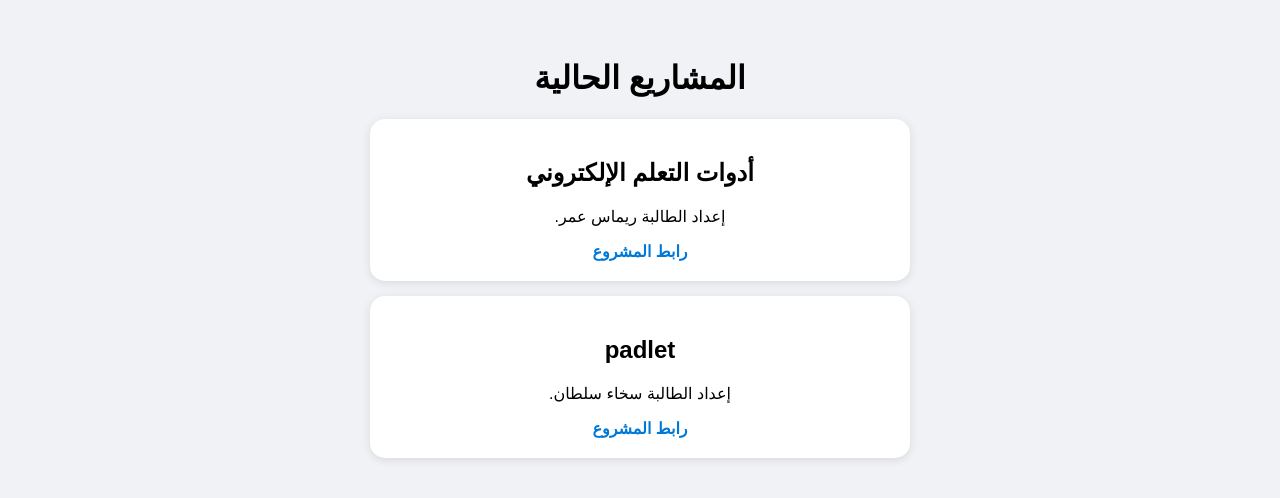
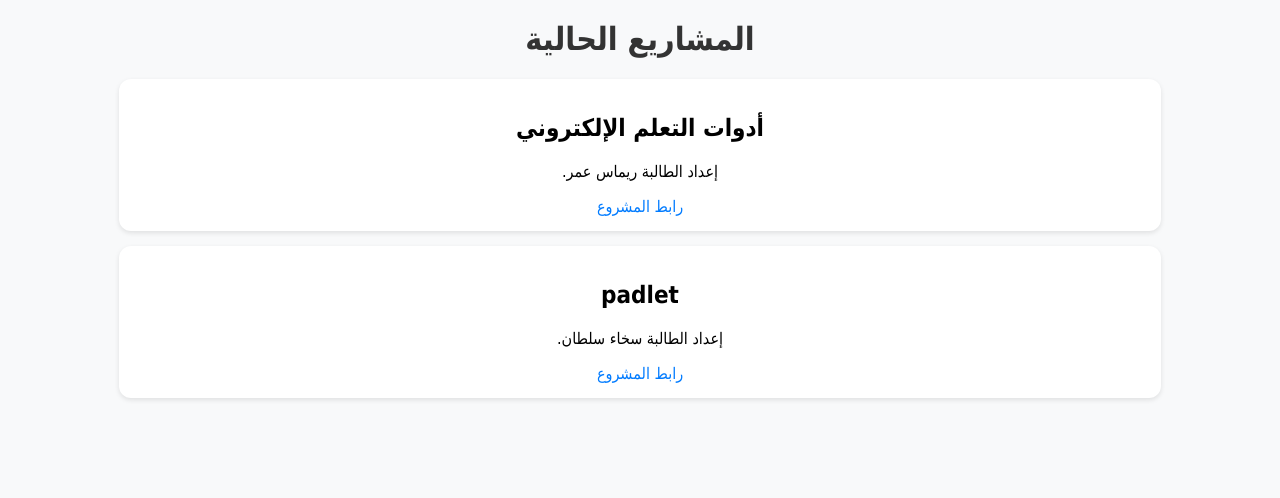
Before and after one commit to mdmdmdmdm/9thgrade, a plain HTML site: page viwe.html in a window 1280 px wide. Drawn offline with Linux system fonts and the light colour scheme.

Commit message:
Update viwe.html

```diff
--- a/viwe.html
+++ b/viwe.html
@@ -3,35 +3,45 @@
 <head>
   <meta charset="UTF-8">
   <title>عرض المشاريع</title>
-  <link rel="stylesheet" href="style.css">
   <style>
     body {
-      font-family: "Tajawal", sans-serif;
-      background: #f0f2f5;
+      font-family: "Tahoma", sans-serif;
+      background-color: #f8f9fa;
       text-align: center;
-      padding: 30px;
+      direction: rtl;
     }
+
+    h1 {
+      margin-top: 20px;
+      color: #333;
+    }
+
     .project {
-      background: white;
-      border-radius: 15px;
-      padding: 20px;
+      background-color: #fff;
       margin: 15px auto;
-      max-width: 500px;
-      box-shadow: 0 2px 10px rgba(0,0,0,0.1);
+      padding: 15px;
+      border-radius: 12px;
+      width: 80%;
+      box-shadow: 0 2px 5px rgba(0,0,0,0.1);
     }
+
     a {
-      color: #0078d7;
+      color: #007bff;
       text-decoration: none;
-      font-weight: bold;
+    }
+
+    a:hover {
+      text-decoration: underline;
     }
   </style>
 </head>
 <body>
   <h1>المشاريع الحالية</h1>
-  <div id="projectsList">جاري تحميل المشاريع...</div>
+
+  <!-- المكان اللي رح تظهر فيه المشاريع -->
+  <div id="projectsList"></div>
 
   <script>
-    // تحميل بيانات المشاريع من الملف projects.json
     fetch("projects.json")
       .then(response => response.json())
       .then(data => {
```
